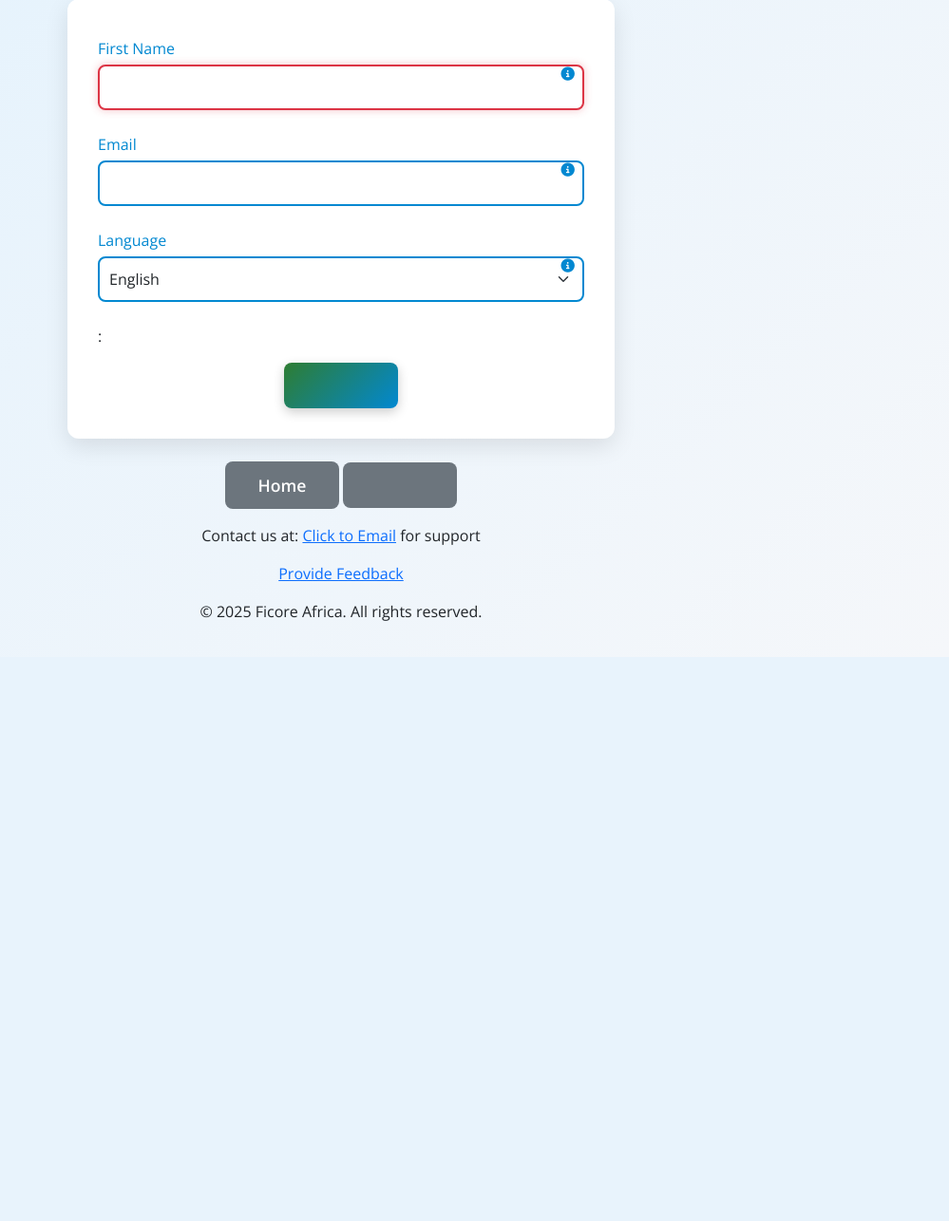
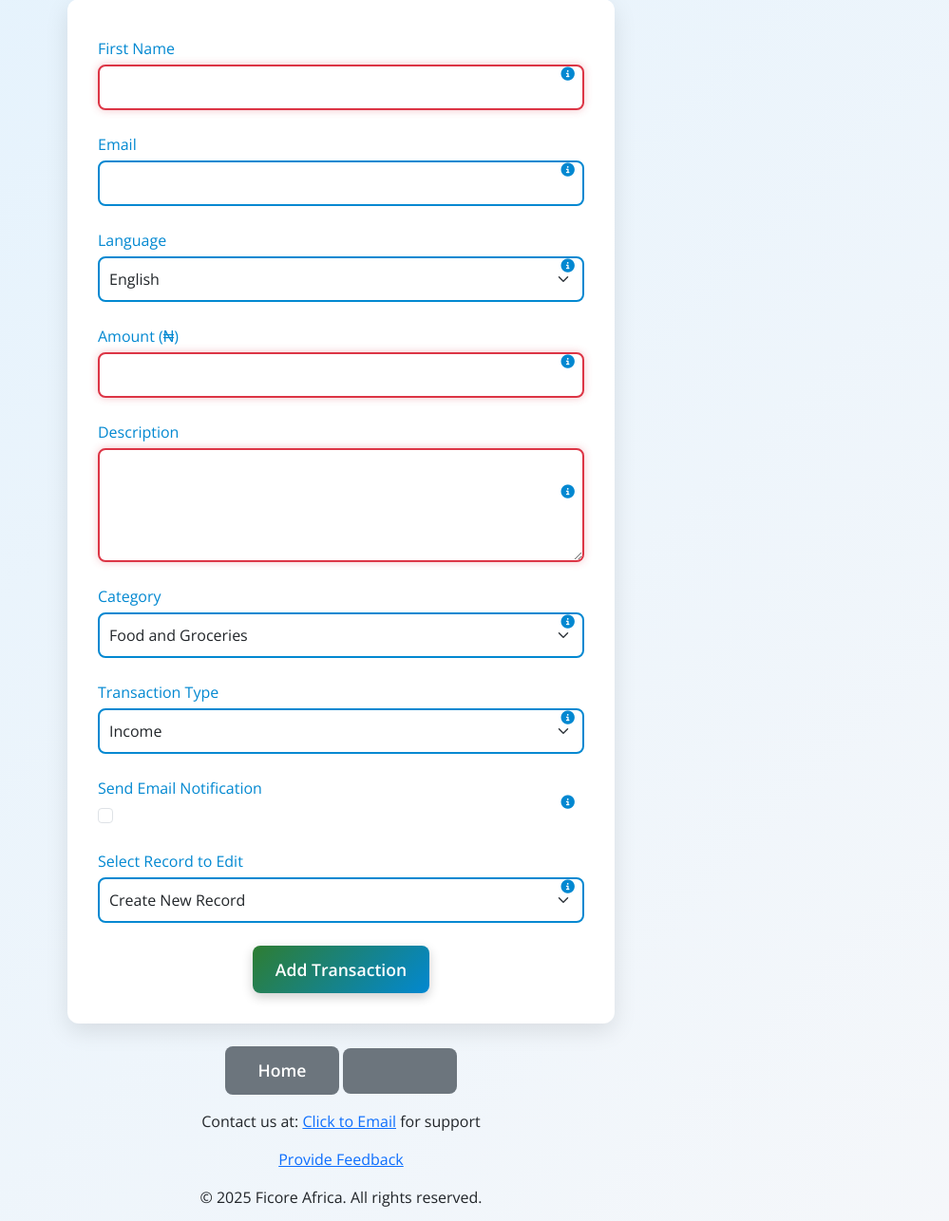
Before and after one commit to Muhammad-Sani1/FFTS, a Flask app: page /expense_tracker_form in a window 1280 px wide. Shown: the part 146-1432 px from the top of the page at 95% size, without its empty margins (281-1280 px from the left). Before the commit the page ends 838 px from the top, so only its background shows below. Run offline with Flask 3, Linux system fonts and the light colour scheme; parts of the project's set-up code (start-up, migrations or seed data) failed here and were passed over; some libraries are stand-ins or nearby versions.

Commit message:
Update expense_tracker_form.html

```diff
--- a/templates/expense_tracker_form.html
+++ b/templates/expense_tracker_form.html
@@ -181,7 +181,7 @@
         .form-control.is-valid ~ .valid-feedback, .form-select.is-valid ~ .valid-feedback {
             display: block;
         }
-        .form-control.is-invalid ~ .invalid-feedback,NECESSARY .form-select.is-invalid ~ .invalid-feedback {
+        .form-control.is-invalid ~ .invalid-feedback, .form-select.is-invalid ~ .invalid-feedback {
             display: block;
         }
         .form-control.is-valid, .form-select.is-valid {
@@ -257,7 +257,7 @@
 
                 <div class="form-group">
                     {{ form.email.label(class="form-label", for="email") }}
-                    {{ form.email(class="form-control", id="email", placeholder=translations['e.g. john.doe@example.com'], required=True, **{'aria-required': 'true', 'aria-label': 'Email', 'readonly': 'readonly' if session['user_email'] else None}) }}
+                    {{ form.email(class="form-control", id="email", placeholder=translations['e.g. john@example.com'], required=True, **{'aria-required': 'true', 'aria-label': 'Email', 'readonly': 'readonly' if session['user_email'] else None}) }}
                     <span class="info-icon" aria-label="Email Info">
                         <i class="fas fa-info-circle"></i>
                         <span class="tooltip-text">{{ translations['Provide your email address to receive your expense summary.'] }}</span>
@@ -277,13 +277,73 @@
                     <div class="invalid-feedback">{{ translations['Language required'] }}</div>
                 </div>
 
-                <p>{{ translations['Add or edit your expenses'] }}: <a href="{{ url_for('expense_tracker_dashboard') }}">{{ translations['Click Here'] }}</a></p>
+                <div class="form-group">
+                    {{ form.amount.label(class="form-label", for="amount") }}
+                    {{ form.amount(class="form-control", id="amount", placeholder=translations['e.g. 500'], required=True, **{'aria-required': 'true', 'aria-label': 'Amount', 'type': 'number', 'step': '0.01', 'min': '0'}) }}
+                    <span class="info-icon" aria-label="Amount Info">
+                        <i class="fas fa-info-circle"></i>
+                        <span class="tooltip-text">{{ translations['Enter the amount of money for this transaction.'] }}</span>
+                    </span>
+                    <div class="valid-feedback">{{ translations['Looks good!'] }}</div>
+                    <div class="invalid-feedback">{{ translations['Amount required'] }}</div>
+                </div>
+
+                <div class="form-group">
+                    {{ form.description.label(class="form-label", for="description") }}
+                    {{ form.description(class="form-control", id="description", placeholder=translations['e.g. Bought groceries'], required=True, **{'aria-required': 'true', 'aria-label': 'Description', 'rows': '4'}) }}
+                    <span class="info-icon" aria-label="Description Info">
+                        <i class="fas fa-info-circle"></i>
+                        <span class="tooltip-text">{{ translations['Describe what this transaction is for.'] }}</span>
+                    </span>
+                    <div class="valid-feedback">{{ translations['Looks good!'] }}</div>
+                    <div class="invalid-feedback">{{ translations['Description required'] }}</div>
+                </div>
+
+                <div class="form-group">
+                    {{ form.category.label(class="form-label", for="category") }}
+                    {{ form.category(class="form-select", id="category", required=True, **{'aria-required': 'true', 'aria-label': 'Category'}) }}
+                    <span class="info-icon" aria-label="Category Info">
+                        <i class="fas fa-info-circle"></i>
+                        <span class="tooltip-text">{{ translations['Select the category for this transaction.'] }}</span>
+                    </span>
+                    <div class="valid-feedback">{{ translations['Category selected!'] }}</div>
+                    <div class="invalid-feedback">{{ translations['Category required'] }}</div>
+                </div>
+
+                <div class="form-group">
+                    {{ form.transaction_type.label(class="form-label", for="transaction_type") }}
+                    {{ form.transaction_type(class="form-select", id="transaction_type", required=True, **{'aria-required': 'true', 'aria-label': 'Transaction Type'}) }}
+                    <span class="info-icon" aria-label="Transaction Type Info">
+                        <i class="fas fa-info-circle"></i>
+                        <span class="tooltip-text">{{ translations['Choose if this is money coming in or going out.'] }}</span>
+                    </span>
+                    <div class="valid-feedback">{{ translations['Transaction type selected!'] }}</div>
+                    <div class="invalid-feedback">{{ translations['Transaction type required'] }}</div>
+                </div>
+
+                <div class="form-group">
+                    {{ form.auto_email.label(class="form-label", for="auto_email") }}
+                    {{ form.auto_email(class="form-check-input", id="auto_email", **{'aria-label': 'Auto Email'}) }}
+                    <span class="info-icon" aria-label="Auto Email Info">
+                        <i class="fas fa-info-circle"></i>
+                        <span class="tooltip-text">{{ translations['Check to receive an email summary of your expenses.'] }}</span>
+                    </span>
+                </div>
+
+                <div class="form-group">
+                    {{ form.record_id.label(class="form-label", for="record_id") }}
+                    {{ form.record_id(class="form-select", id="record_id", **{'aria-label': 'Record ID'}) }}
+                    <span class="info-icon" aria-label="Record ID Info">
+                        <i class="fas fa-info-circle"></i>
+                        <span class="tooltip-text">{{ translations['Select a record to edit, if applicable.'] }}</span>
+                    </span>
+                </div>
 
                 <div class="text-center">
-                    <button type="submit" class="btn btn-primary" id="submit-btn">{{ translations['View Your Expense Summary'] }}</button>
+                    {{ form.submit(class="btn btn-primary", id="submit-btn") }}
                 </div>
                 <div class="loading-spinner">
-                    <i class="fas fa-spinner"></i> {{ translations['Loading your expense summary...'] }}
+                    <i class="fas fa-spinner"></i> {{ translations['Saving your expense...'] }}
                 </div>
             </form>
         </div>
@@ -291,18 +351,19 @@
         <footer class="mt-4 text-center">
             <p>
                 <a href="{{ url_for('index') }}" class="btn btn-secondary">{{ translations['Home'] }}</a>
-                <a href="{{ url_for('expense_tracker_dashboard') }}" class="btn btn-secondary">{{ translations['Add/Edit Expense'] }}</a>
+                <a href="{{ url_for('expense_tracker_dashboard') }}" class="btn btn-secondary">{{ translations['View Expense Summary'] }}</a>
             </p>
-            <p>{{ translations['Contact Us'] }} <a href="mailto:ficore.ai.africa@gmail.com">{{ translations['Click to Email'] }}</a> {{ translations['for support'] }}</p>
+            <p>{{ translations['Contact Us'] }} <a href="/cdn-cgi/l/email-protection#d4b2bdb7bba6b1fab5bdfab5b2a6bdb7b594b3b9b5bdb8fab7bbb9">{{ translations['Click to Email'] }}</a> {{ translations['for support'] }}</p>
             <p><a href="{{ FEEDBACK_FORM_URL }}" target="_blank">{{ translations['Provide Feedback'] }}</a></p>
             <p>© 2025 Ficore Africa. All rights reserved.</p>
         </footer>
     </div>
 
+    <script data-cfasync="false" src="/cdn-cgi/scripts/5c5dd728/cloudflare-static/email-decode.min.js"></script>
     <script src="{{ url_for('static', filename='js/bootstrap.bundle.min.js') }}"></script>
     <script>
-        // Real-time validation for non-numeric inputs
-        document.querySelectorAll('input:not([type="number"]), select').forEach(input => {
+        // Real-time validation for inputs
+        document.querySelectorAll('input, select, textarea').forEach(input => {
             input.addEventListener('input', () => {
                 if (input.required) {
                     if (input.type === 'email') {
@@ -313,7 +374,15 @@
                             input.classList.remove('is-valid');
                             input.classList.add('is-invalid');
                         }
-                    } else if (input.value) {
+                    } else if (input.type === 'number') {
+                        if (input.value && input.value > 0) {
+                            input.classList.remove('is-invalid');
+                            input.classList.add('is-valid');
+                        } else {
+                            input.classList.remove('is-valid');
+                            input.classList.add('is-invalid');
+                        }
+                    } else if (input.tagName === 'SELECT' || input.tagName === 'TEXTAREA' || input.value) {
                         input.classList.remove('is-invalid');
                         input.classList.add('is-valid');
                     } else {
```
